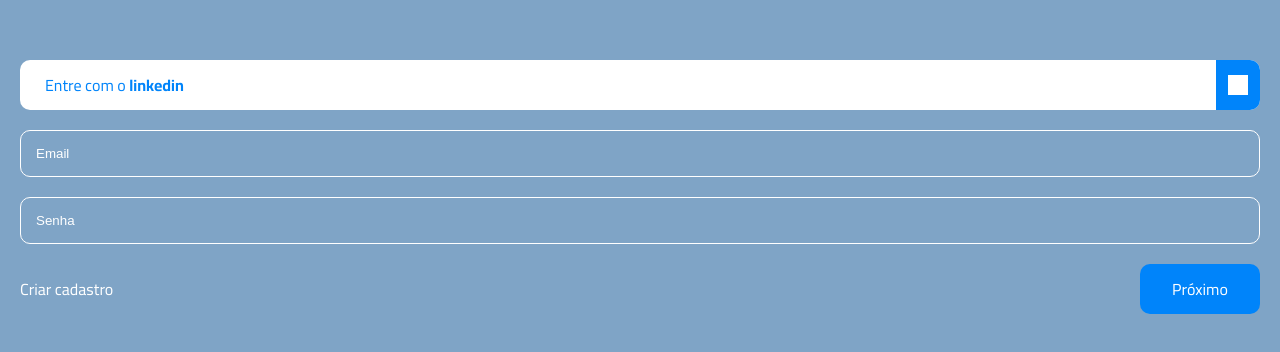
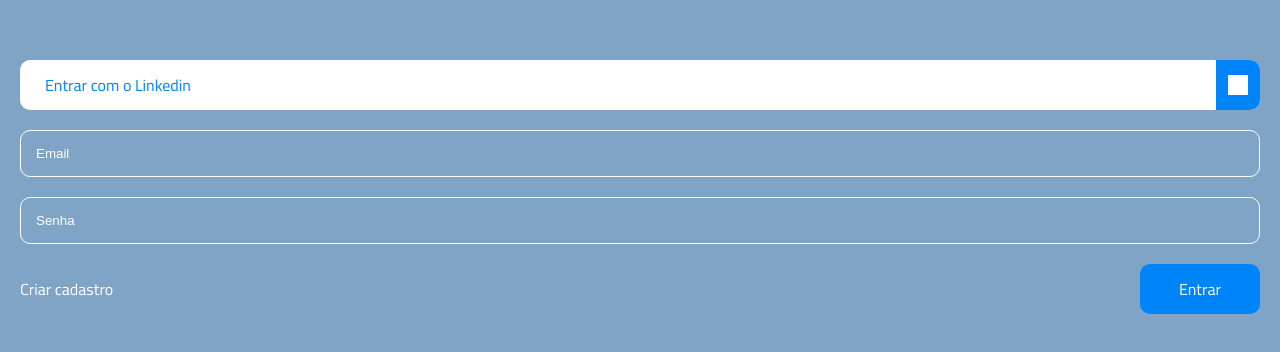
Before and after one commit to nayarahilton/vue-pwa-profil, a Vue app: page /#/ in a window 1280 px wide. Shown: the part 426-778 px from the top of the page. Built offline with nearby package versions, Linux system fonts and the light colour scheme; what vue-resource, vuefire would draw is missing.

Commit message:
Add Prop text-inner in components

```diff
--- a/src/components/main-button/main-button.js
+++ b/src/components/main-button/main-button.js
@@ -0,0 +1,3 @@
+export default {
+    props: ['text-inner']
+}
--- a/src/components/main-button/main-button.vue
+++ b/src/components/main-button/main-button.vue
@@ -1,5 +1,5 @@
 <style lang="stylus" scoped src="./main-button.css"></style>
 <script src="./main-button.js"></script>
 <template>
-    <router-link class="main-btn" to="/Home">Próximo</router-link>
+    <router-link class="main-btn" to="/Home">{{ textInner }}</router-link>
 </template>
--- a/src/components/social-button/social-button.js
+++ b/src/components/social-button/social-button.js
@@ -0,0 +1,3 @@
+export default {
+    props: ['text-inner']
+}
--- a/src/components/social-button/social-button.vue
+++ b/src/components/social-button/social-button.vue
@@ -2,7 +2,7 @@
 <script src="./social-button.js"></script>
 <template>
     <a class="social-btn" href="#">
-        <span>Entre com o <strong>linkedin</strong></span>
+        <span>{{textInner}}</span>
         <div class="icon">
             <svg></svg>
         </div>
--- a/src/views/RegisterView.vue
+++ b/src/views/RegisterView.vue
@@ -6,12 +6,12 @@
     </div>
 
     <div class="btn-holder">
-      <social-button></social-button>
+      <social-button text-inner="Completar com o Linkedin"></social-button>
       <input class="input" type="text" placeholder="Nome">
       <input class="input" type="email" placeholder="Email">
       <input class="input" type="password" placeholder="Senha">
       <div class="login-holder">
-        <main-button></main-button>
+        <main-button text-inner="Próximo"></main-button>
       </div>
     </div>
   </div>
--- a/src/views/WelcomeView.vue
+++ b/src/views/WelcomeView.vue
@@ -6,12 +6,12 @@
     </div>
 
     <div class="btn-holder">
-      <social-button></social-button>
+      <social-button text-inner="Entrar com o Linkedin"></social-button>
       <input class="input" type="email" placeholder="Email">
       <input class="input" type="password" placeholder="Senha">
       <div class="login-holder">
         <router-link class="link" to="/register">Criar cadastro</router-link>
-        <main-button></main-button>
+        <main-button text-inner="Entrar"></main-button>
       </div>
     </div>
   </div>
```
